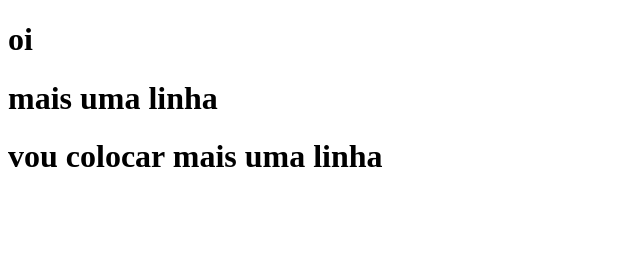
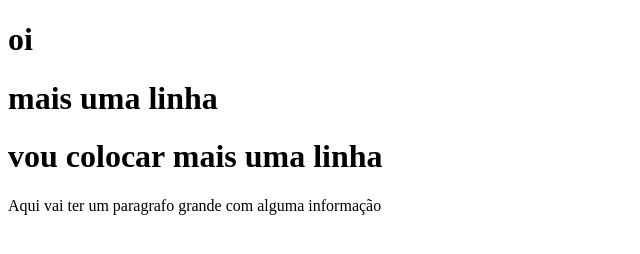
Before and after one commit to jfassum/aulati, a plain HTML site: page index.html in a window 1280 px wide. Shown: the whole page, without its empty margins (0-640 px from the left). Drawn offline with Linux system fonts and the light colour scheme.

Commit message:
foi adicionado um paragrafo na linha 13

```diff
--- a/index.html
+++ b/index.html
@@ -10,5 +10,6 @@
    <h1>oi</h1>
    <h1>mais uma linha</h1>
    <h1>vou colocar mais uma linha</h1>
+<p>Aqui vai ter um paragrafo grande com alguma informação</p>
 </body>
 </html>
```
